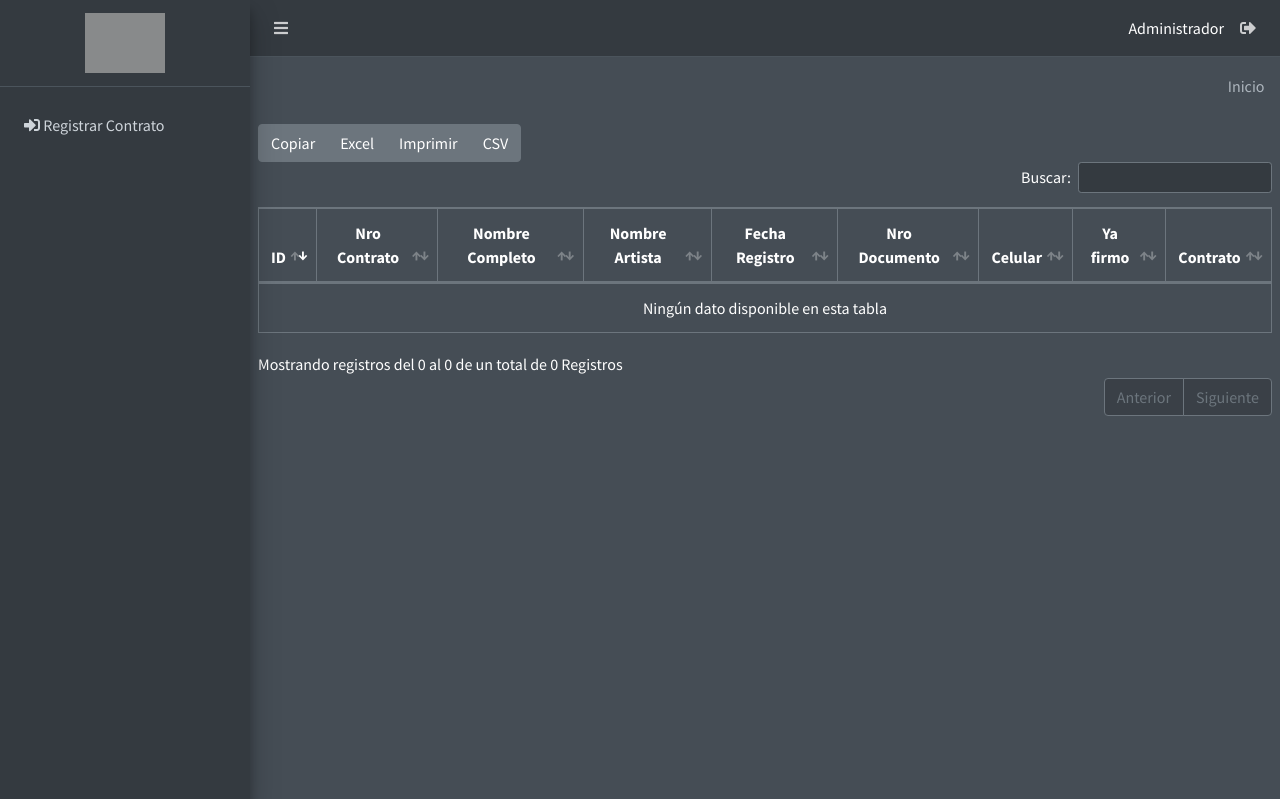
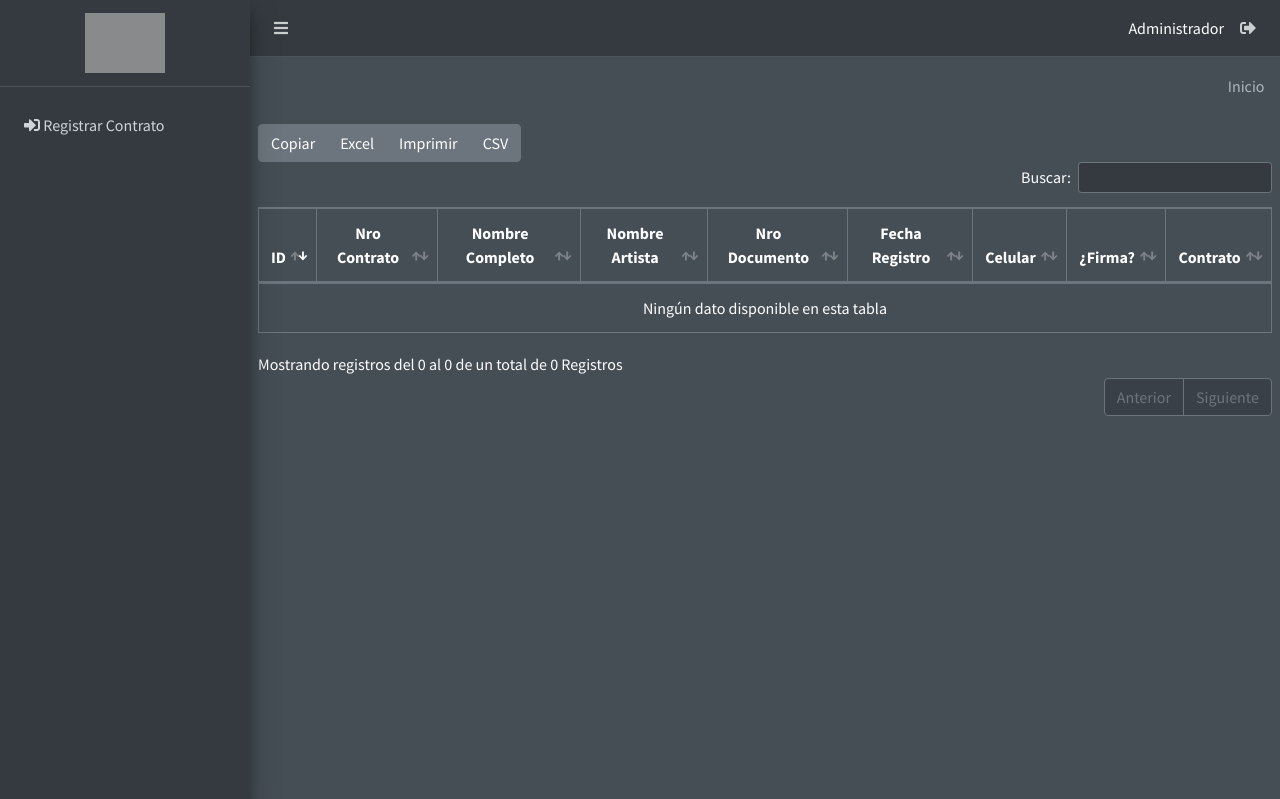
Before and after one commit to itscrisdavid/loro-contratos, a PHP site: page /sistema/ in a window 1280 px wide. Shown: the top 799 px of the page. Run offline with PHP 8.4, Linux system fonts and the light colour scheme; a user stored in the database is signed in; data that the repository does not hold is empty; some libraries are stand-ins or nearby versions; grey boxes are pictures that could not be loaded.

Commit message:
Update index.php

```diff
--- a/sistema/index.php
+++ b/sistema/index.php
@@ -18,7 +18,7 @@ $usuario = $_SESSION['iduser'];
 <head>
   <meta charset="utf-8">
   <meta name="viewport" content="width=device-width, initial-scale=1">
-  <title>Panel - Loro Musical</title>
+  <title>Panel de Contratos - Loro Musical</title>
 
   <?php include "includes/scriptsUp.php" ?>
 </head>
@@ -79,14 +79,12 @@ $usuario = $_SESSION['iduser'];
               <th>Nro Contrato</th>
               <th>Nombre Completo</th>
               <th>Nombre Artista</th>
+              <th>Nro Documento</th>
               <th>Fecha Registro</th>
-              <th>Nro Documento</th>
               <th>Celular</th>
-              <th>Ya firmo</th>
+              <th>¿Firma?</th>
               <th>Contrato</th>
-
             </tr>
-
           </thead>
 
           <tbody>
@@ -106,8 +104,8 @@ $usuario = $_SESSION['iduser'];
                 <td><?php echo ($contrato['id_aleatorio']); ?></td>
                 <td><?php echo ($contrato['nombre_completo']); ?></td>
                 <td><?php echo ($contrato['nombre_artista']); ?></td>
+                <td><?php echo ($contrato['tipo_documento'] . ' ' . $contrato['nro_documento']); ?></td>
                 <td><?php echo ($contrato['fecha_contrato']); ?></td>
-                <td><?php echo ($contrato['tipo_documento'] . ' ' . $contrato['nro_documento']); ?></td>
                 <td><?php echo ('+' . $contrato['codigo_telefono'] . ' ' . $contrato['celular']); ?></td>
                 <td><?php echo ($contrato['log_termino'] == 0 ? '<a target="_blank" href=https://api.whatsapp.com/send?phone=+' . $contrato['codigo_telefono'] . $contrato['celular'] . '&text=Hola%20' . $outputString . ',%20queremos%20darte%20la%20bienvenida%20a%20*Loro%20Musical*.%20En%20este%20link%20encontrar%C3%A1s%20tu%20contrato,%20si%20estas%20de%20acuerdo,%20firmalo%20y%20env%C3%ADalo%20https://loromusical.co/admin/firmaContrato.php?id=' . $contrato['id_aleatorio'] . '>No, Enviar Mensaje</a>' : $contrato['fecha_termino']); ?></td>
                 <td>
```
